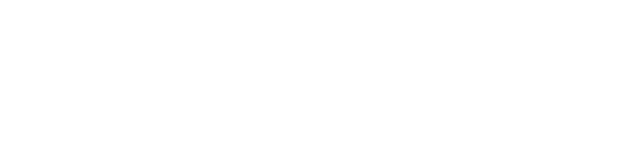
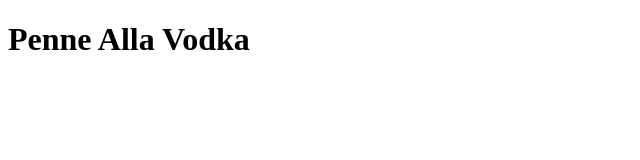
Before and after one commit to ynugen/odin-recipes, a plain HTML site: page recipes/penne-alla-vodka.html in a window 1280 px wide. Shown: the whole page, without its empty margins (0-640 px from the left). Drawn offline with Linux system fonts and the light colour scheme.

```diff
--- a/recipes/penne-alla-vodka.html
+++ b/recipes/penne-alla-vodka.html
@@ -6,6 +6,6 @@
     </head>
 
     <body>
-
+        <h1>Penne Alla Vodka</h1>
     </body>
 </html>
```
